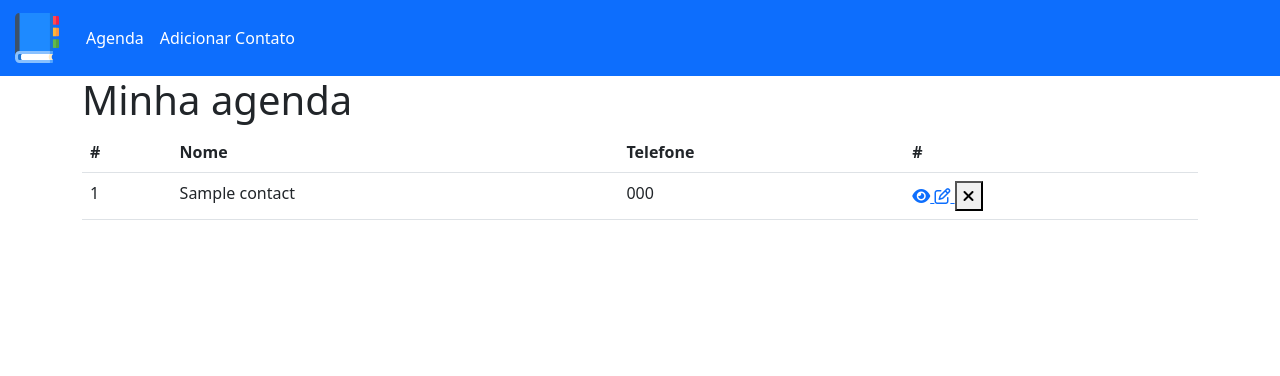
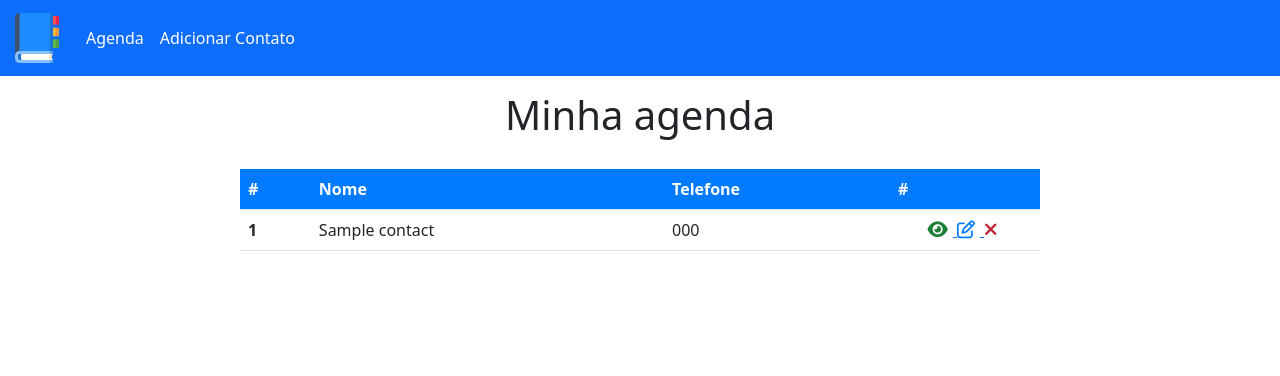
Before and after one commit to riamxpp/Agenda, a PHP site: page / in a window 1280 px wide. Shown: the top 376 px of the page. Run offline with PHP 8.4, Linux system fonts and the light colour scheme; tables that the repository leaves empty or names only in its code hold one stand-in row (values such as "Sample post").

Commit message:
Finalizando estilo da agenda

```diff
--- a/css/styles.css
+++ b/css/styles.css
@@ -2,3 +2,66 @@
 .navbar-brand img {
   width: 50px;
 }
+
+#main-title {
+  text-align: center;
+  margin: 15px 0 30px;
+}
+
+/* HOME */
+#contacts-table {
+  max-width: 800px;
+  margin: 0 auto;
+}
+
+#contacts-table thead {
+  color: #fff;
+  background-color: #007bff;
+}
+
+.col-id {
+  font-weight: bold;
+}
+
+.actions {
+  text-align: center;
+  width: 150px;
+}
+
+.actions i {
+  font-size: 18px;
+  margin-right: 5px;
+}
+
+.check-icon {
+  color: #1e7e34;
+}
+
+.edit-icon {
+  color: #007bff;
+}
+
+.delete-icon {
+  color: #bd2130;
+}
+
+.delete-btn {
+  background-color: transparent;
+  border: none;
+  padding: 0;
+}
+
+#empty-list-text {
+  text-align: center;
+}
+
+#msg {
+  color: #155724;
+  background-color: #d4edda;
+  border: 1px solid #c3e6cb;
+  padding: 10px;
+  text-align: center;
+  max-width: 500px;
+  margin: 0 auto;
+  margin-top: 30px;
+}
--- a/index.php
+++ b/index.php
@@ -20,14 +20,14 @@
         <tbody>
           <?php foreach($contacts as $contact): ?>
             <tr>
-              <td scope="row"><?= $contact['id'] ?></td>
+              <td scope="row" class="col-id"><?= $contact['id'] ?></td>
               <td scope="row"><?= $contact['name'] ?></td>
               <td scope="row"><?= $contact['phone'] ?></td>
               <td class="actions">
                 <a href="#">
                   <i class="fas fa-eye check-icon"></i>
                   <i class="far fa-edit edit-icon"></i>
-                  <button type="submit">
+                  <button type="submit" class="delete-btn">
                     <i class="fas fa-times delete-icon"></i>
                   </button>
                 </a>
```
